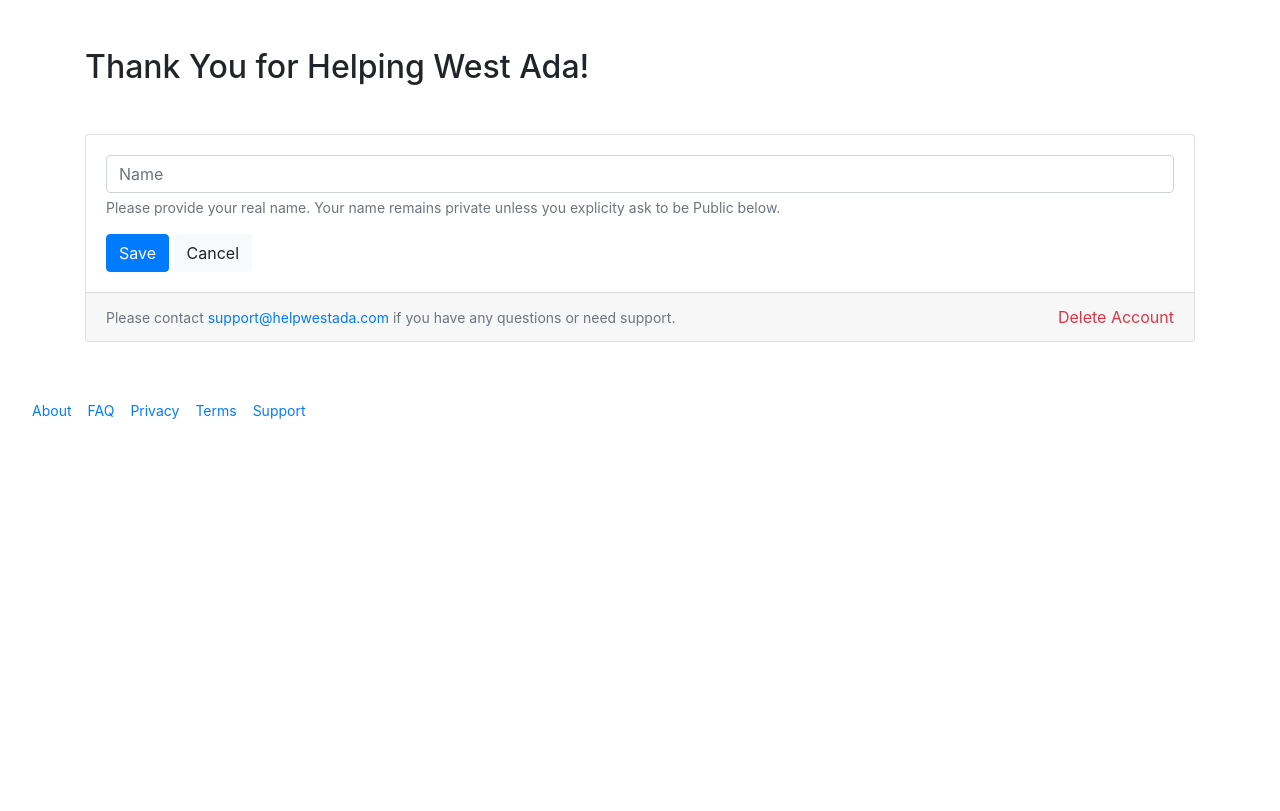
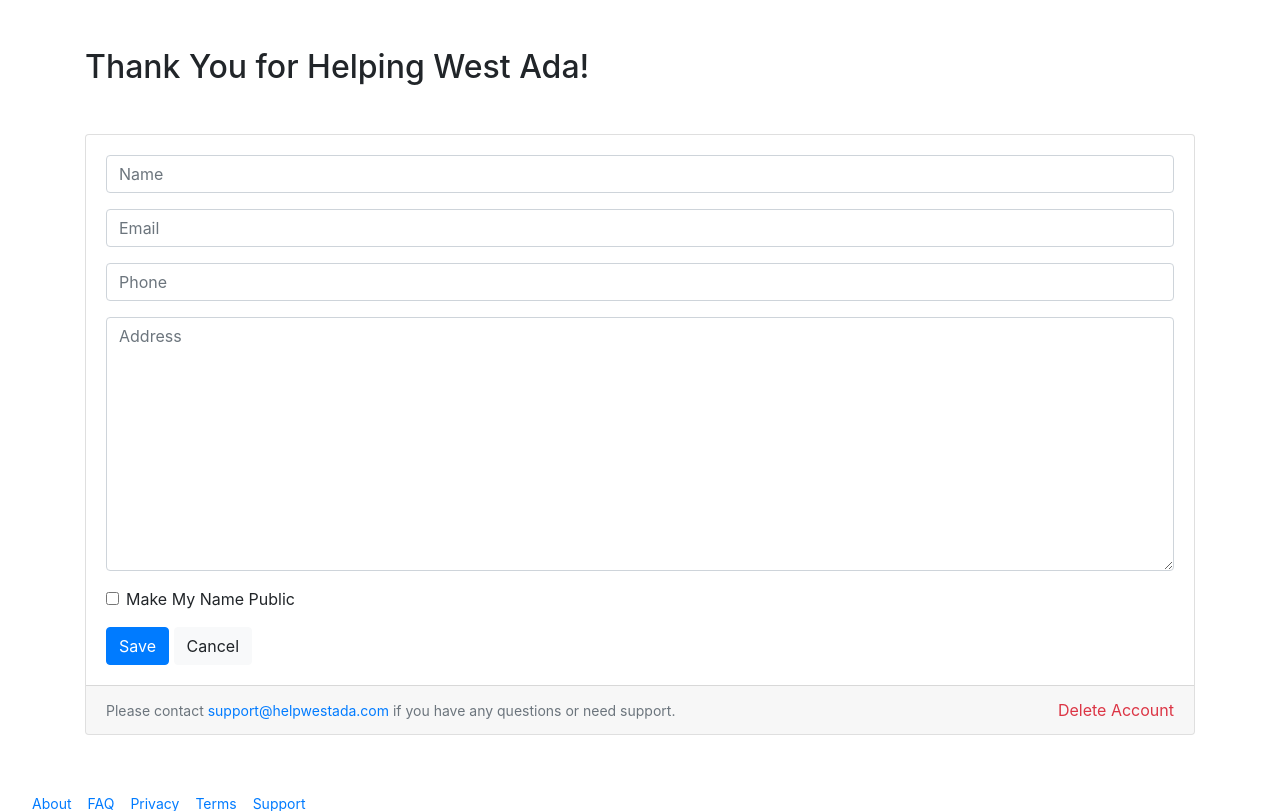
Before and after one commit to dbinetti/helpwestada, a Django app: template project/app/templates/app/pages/account.html in a window 1280 px wide. Shown: the part 106-917 px from the top of the page. Before the commit the page ends 525 px from the top, so only its background shows below. Run offline with Django 3.2, Linux system fonts and the light colour scheme; the template is opened without the code that fills it: values that come from a table or form of the project are taken from there, others are empty; some libraries are stand-ins or nearby versions.

Commit message:
Updated form

```diff
--- a/project/app/forms.py
+++ b/project/app/forms.py
@@ -2,7 +2,6 @@
 from django import forms
 from django.contrib.auth.forms import UserChangeForm as UserChangeFormBase
 from django.contrib.auth.forms import UserCreationForm as UserCreationFormBase
-from django.core.exceptions import ValidationError
 
 # Local
 from .models import Account
@@ -26,8 +25,9 @@
         model = Account
         fields = [
             'name',
+            'email',
             'phone',
-            'email',
+            'address',
             'is_public',
             'notes',
         ]
@@ -35,45 +35,22 @@
             "is_public": "Make My Name Public",
         }
         widgets = {
-            'comments': forms.Textarea(
+            'notes': forms.Textarea(
                 attrs={
                     'class': 'form-control h-25',
-                    'placeholder': 'Any respectful, on-topic comments to share publicly? (Optional, Name Must Be Public)',
+                    'placeholder': 'Anything else we should know? (Optional)',
                     'rows': 5,
                 }
             ),
-            'notes': forms.Textarea(
-                attrs={
-                    'class': 'form-control h-25',
-                    'placeholder': 'Anything else we should know? (Optional, Private)',
-                    'rows': 5,
-                }
-            )
         }
-        help_texts = {
-            'name': "Please provide your real name.  Your name remains private \
-            unless you explicity ask to be Public below.",
-            'is_public': "Showing your support publicly carries more weight and \
-            encourages others to join.",
-        }
+
+        # help_texts = {
+        #     'is_bilingual': "If you speak Spanish, please click here.",
+        # }
 
 
     def clean(self):
-        cleaned_data = super().clean()
-        is_public = cleaned_data.get("is_public")
-        comments = cleaned_data.get("comments")
-        name = cleaned_data.get("name")
-
-        if comments and not is_public:
-            raise ValidationError(
-                "Comments are only shared if you make your name public."
-            )
-
-        if is_public and name == 'Anonymous':
-            raise ValidationError(
-                {'name': "Please provide your real name if you wish to be public."}
-            )
-
+        pass
 
 class SchoolForm(forms.ModelForm):
     class Meta:
--- a/project/app/models.py
+++ b/project/app/models.py
@@ -18,20 +18,17 @@
     name = models.CharField(
         max_length=100,
         blank=False,
-        default='',
     )
     address = AddressField(
-        blank=True,
+        blank=False,
         null=True,
         on_delete=models.CASCADE,
     )
     email = models.EmailField(
-        blank=True,
-        null=True,
+        blank=False,
     )
     phone = PhoneNumberField(
-        blank=True,
-        null=True,
+        blank=False,
     )
     is_public = models.BooleanField(
         default=False,
@@ -57,6 +54,20 @@
 
     def __str__(self):
         return f"{self.name}"
+
+    # is_bilingual = models.BooleanField(
+    #     default=False,
+    # )
+    # is_credential = models.BooleanField(
+    #     default=False,
+    # )
+    # is_clear = models.BooleanField(
+    #     default=False,
+    # )
+    # is_agree = models.BooleanField(
+    #     default=False,
+    # )
+
 
 
 class School(models.Model):
--- a/project/app/templates/app/pages/account.html
+++ b/project/app/templates/app/pages/account.html
@@ -20,8 +20,11 @@
           <form method='post'>
             {% csrf_token %}
             {% bootstrap_form_errors form %}
-
-            {% bootstrap_field form.name show_help=False show_label=False placeholder="Name" %}
+            {% bootstrap_field form.name show_help=False show_label=False %}
+            {% bootstrap_field form.email show_help=False show_label=False %}
+            {% bootstrap_field form.phone show_help=False show_label=False %}
+            {% bootstrap_field form.address show_help=False show_label=False %}
+            {% bootstrap_field form.is_public show_help=False show_label=False %}
             {% bootstrap_button "Save" button_type='submit' size='large' %}
             {% bootstrap_button "Cancel" button_type='link' href="/account" size='large' button_class='btn-light' extra_classes='ml-3'%}
           </form>
--- a/project/app/views.py
+++ b/project/app/views.py
@@ -24,7 +24,6 @@
 from .forms import DeleteForm
 from .models import Account
 from .models import User
-from .tasks import account_update
 from .tasks import send_email
 
 
@@ -147,7 +146,6 @@
                 request,
                 "Saved!",
             )
-            account_update.delay(account)
             return redirect('account')
     else:
         form = AccountForm(instance=account)
--- a/project/django_sendgrid_tracking/apps.py
+++ b/project/django_sendgrid_tracking/apps.py
@@ -6,4 +6,3 @@
 
     def ready(self):
         from django_sendgrid_tracking import signals
-        print('Imported %s' % signals.__name__)
```
Also changed, not shown: project/app/tasks.py (+0 -11 lines), project/app/migrations/0003_auto_20210222_0708.py (added), project/app/migrations/0004_auto_20210222_0714.py (added).
